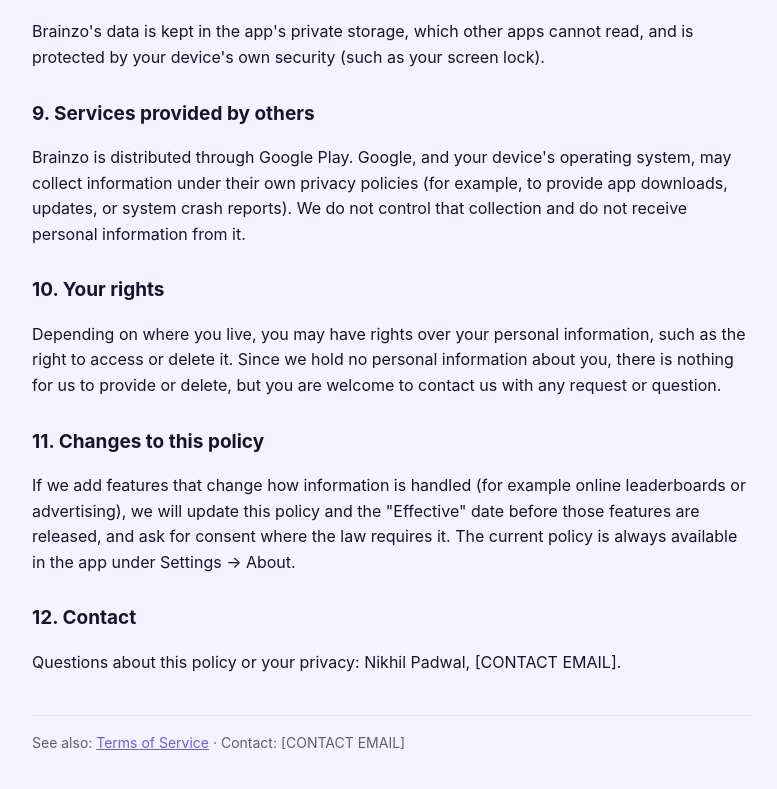
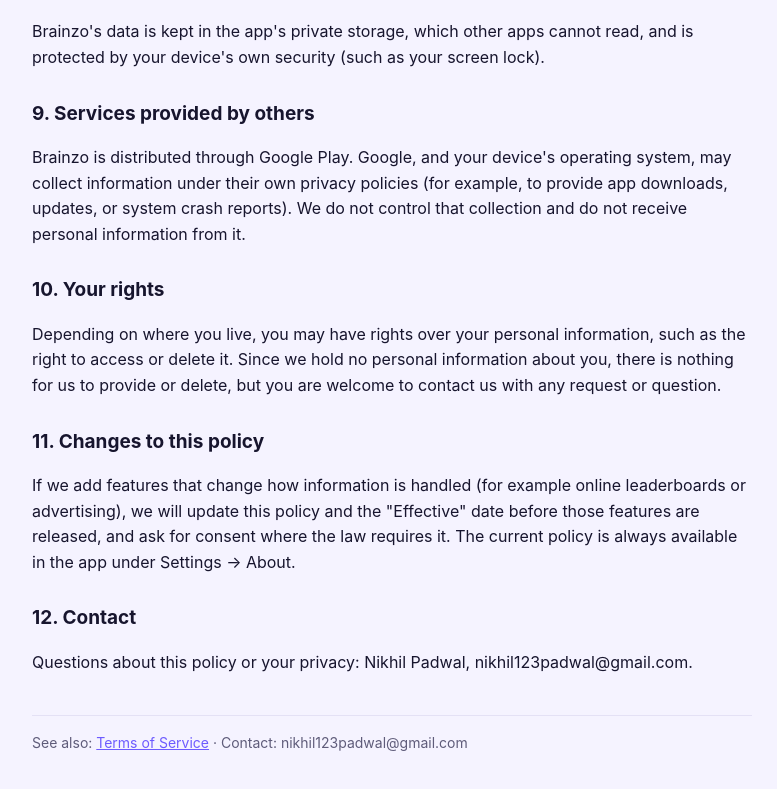
Before and after one commit to nikhil8687/brainzo-legal, a plain HTML site: page privacy.html in a window 1280 px wide. Shown: the part 2249-3038 px from the top of the page, without its empty margins (248-1025 px from the left). Drawn offline with Linux system fonts and the light colour scheme.

Commit message:
Add contact email
Co-Authored-By: Claude Opus 5.5 <noreply@anthropic.com>

```diff
--- a/privacy.html
+++ b/privacy.html
@@ -62,8 +62,8 @@
 <h2>11. Changes to this policy</h2>
 <p>If we add features that change how information is handled (for example online leaderboards or advertising), we will update this policy and the &quot;Effective&quot; date before those features are released, and ask for consent where the law requires it. The current policy is always available in the app under Settings → About.</p>
 <h2>12. Contact</h2>
-<p>Questions about this policy or your privacy: Nikhil Padwal, [CONTACT EMAIL].</p>
-<footer>See also: <a href="./terms.html">Terms of Service</a> · Contact: [CONTACT EMAIL]</footer>
+<p>Questions about this policy or your privacy: Nikhil Padwal, nikhil123padwal@gmail.com.</p>
+<footer>See also: <a href="./terms.html">Terms of Service</a> · Contact: nikhil123padwal@gmail.com</footer>
 </main>
 </body>
 </html>
```
Also changed, not shown: terms.html (+2 -2 lines).
